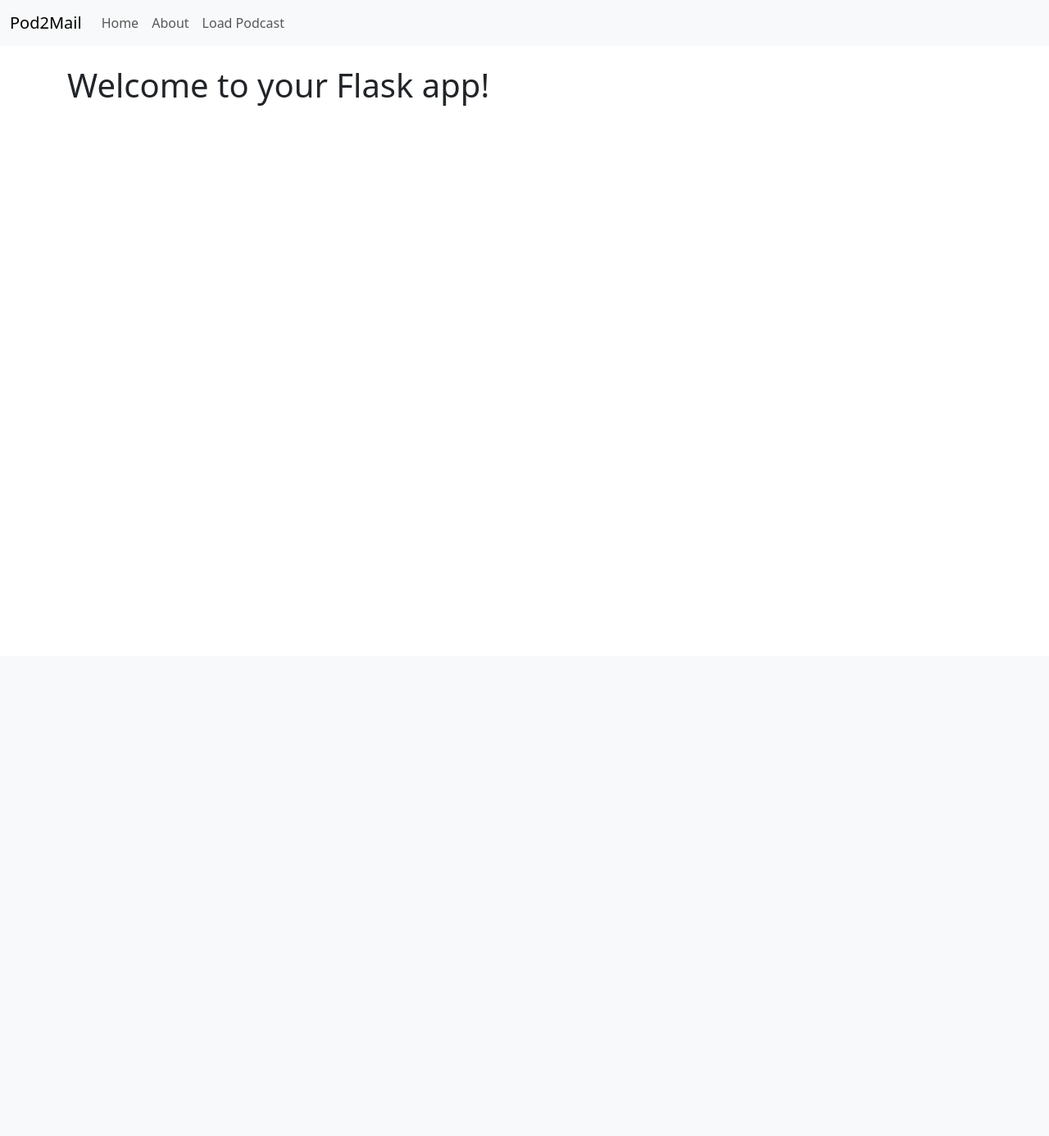
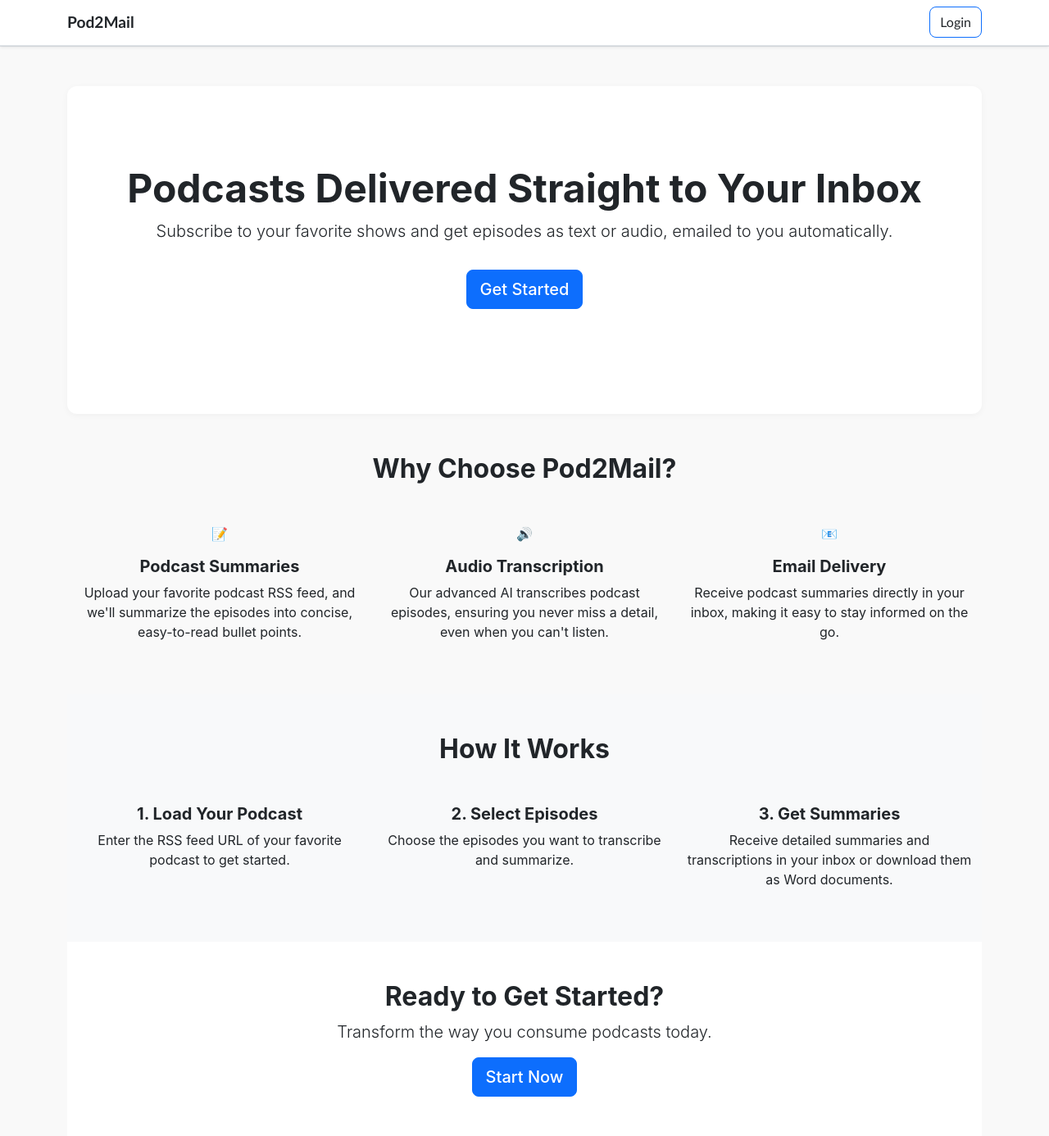
Before and after one commit to JohnRuddy/Pod2Mail, a Flask app: page / in a window 1280 px wide. Shown: the whole page at 82% size. Before the commit the page ends 129 px from the top, so only its background shows below. Run offline with Flask 3, Linux system fonts and the light colour scheme.

Commit message:
WIP 03052025

```diff
--- a/pod2email/app.py
+++ b/pod2email/app.py
@@ -1,3 +1,4 @@
+import asyncio
 from flask import Flask, render_template, request, send_file
 import requests
 import xml.etree.ElementTree as ET
@@ -5,6 +6,8 @@ from config import Config
 import openai
 from docx import Document
 import os
+import re
+import math
 
 app = Flask(__name__)
 app.config.from_object(Config)
@@ -20,14 +23,38 @@ def home():
 def about():
     return render_template("about.html")
 
+def get_audio_url(item):
+    """
+    Extract the audio file URL from an RSS feed item.
+    Supports MP3, MP4, and WAV formats.
+    """
+    # Check the <enclosure> tag
+    enclosure = item.find("enclosure")
+    if enclosure is not None and "url" in enclosure.attrib:
+        url = enclosure.get("url")
+        if url.endswith((".mp3", ".mp4", ".wav")):
+            return url
+
+    # Check other fields (e.g., <link>)
+    link = item.find("link")
+    if link is not None and link.text.endswith((".mp3", ".mp4", ".wav")):
+        return link.text
+
+    # Add more checks if needed for other fields
+    return None
+
 @app.route("/load_podcast", methods=["GET", "POST"])
 def load_podcast():
     episodes = []
+    podcast_xml = None  # Variable to store the XML content for inspection
     if request.method == "POST":
         rss_url = request.form.get("rss_url")
         try:
             response = requests.get(rss_url)
             response.raise_for_status()  # Raise an error for bad responses
+            podcast_xml = response.content.decode("utf-8")  # Decode and store the XML
+            print(f"Podcast XML:\n{podcast_xml}")  # Debug statement to inspect the XML
+
             root = ET.fromstring(response.content)
 
             # Parse the RSS feed
@@ -35,8 +62,7 @@ def load_podcast():
                 title = item.find("title").text if item.find("title") is not None else "No Title"
                 link = item.find("link").text if item.find("link") is not None else "No Link"
                 pub_date = item.find("pubDate").text if item.find("pubDate") is not None else "Unknown"
-                enclosure = item.find("enclosure")
-                audio_url = enclosure.get("url") if enclosure is not None else None
+                audio_url = get_audio_url(item)  # Use the helper function to find the audio URL
                 episodes.append({
                     "id": link,
                     "title": title,
@@ -48,11 +74,133 @@ def load_podcast():
     return render_template("load_podcast.html", episodes=episodes)
 
 @app.route("/summarize", methods=["POST"])
-def summarize():
+async def summarize():
     selected_episodes = request.form.getlist("selected_episodes")
     episodes = request.form.to_dict(flat=False)  # Get all form data as a dictionary
     summaries = []
 
+    async def process_episode(episode_id, audio_url):
+        try:
+            # Sanitize the episode_id to create a valid filename
+            sanitized_episode_id = re.sub(r'[^\w\-]', '_', episode_id)  # Replace invalid characters with underscores
+            audio_file_path = f"episode_{sanitized_episode_id}.mp3"
+
+            # Fetch the audio content
+            print(f"Fetching audio file for episode {episode_id} from URL: {audio_url}")  # Debug statement
+            response = requests.get(audio_url)
+            response.raise_for_status()  # Ensure the request was successful
+            audio_content = response.content
+
+            # Save the audio file locally
+            with open(audio_file_path, "wb") as f:
+                f.write(audio_content)
+            print(f"Audio file saved to {audio_file_path}")  # Debug statement
+
+            # Check file size and split if necessary
+            max_size = 25 * 1024 * 1024  # 25 MB limit
+            file_size = os.path.getsize(audio_file_path)
+            if file_size > max_size:
+                print(f"File size ({file_size} bytes) exceeds limit. Splitting file...")
+                audio_chunks = split_file(audio_file_path, max_size)
+            else:
+                audio_chunks = [audio_file_path]
+
+            # Process each chunk
+            transcription_text = ""
+            for chunk_path in audio_chunks:
+                chunk_size = os.path.getsize(chunk_path)
+                if chunk_size > max_size:
+                    print(f"Chunk size ({chunk_size} bytes) still exceeds limit. Skipping chunk: {chunk_path}")
+                    continue  # Skip chunks that still exceed the limit
+
+                print(f"Processing chunk: {chunk_path}")
+                with open(chunk_path, "rb") as chunk_file:
+                    transcription_response = await openai.Audio.atranscribe(
+                        model="whisper-1",
+                        file=chunk_file
+                    )
+                    transcription_text += transcription_response["text"] + "\n"
+
+            # Split transcription text into smaller chunks for summarization
+            max_tokens = 8000  # Leave some buffer for the prompt
+            transcription_chunks = split_text_into_chunks(transcription_text, max_tokens)
+
+            # Summarize each chunk
+            summary_text = ""
+            for i, chunk in enumerate(transcription_chunks):
+                print(f"Summarizing chunk {i + 1}/{len(transcription_chunks)}")
+                summary_response = await openai.ChatCompletion.acreate(
+                    model="gpt-4",
+                    messages=[
+                        {"role": "system", "content": "You are a summarization assistant."},
+                        {"role": "user", "content": f"Summarize the following text into bullet points:\n\n{chunk}"},
+                    ]
+                )
+                summary_text += summary_response["choices"][0]["message"]["content"] + "\n"
+
+            # Save the summary to a Word document
+            summary_file_path = f"summary_{sanitized_episode_id}.docx"
+            doc = Document()
+            doc.add_heading(f"Summary for Episode {episode_id}", level=1)
+            for bullet in summary_text.split("\n"):
+                if bullet.strip():
+                    doc.add_paragraph(bullet.strip(), style="List Bullet")
+            doc.save(summary_file_path)
+
+            # Clean up temporary chunk files
+            for chunk_path in audio_chunks:
+                os.remove(chunk_path)
+
+            return {"episode_id": episode_id, "file_path": summary_file_path, "summary": summary_text.strip()}
+        except Exception as e:
+            print(f"Error processing episode {episode_id}: {e}")
+            return None
+
+    def split_file(file_path, max_size):
+        """
+        Splits a file into smaller chunks if it exceeds the max_size.
+        Returns a list of chunk file paths.
+        """
+        chunk_paths = []
+        base_name, ext = os.path.splitext(file_path)  # Separate the base name and extension
+        with open(file_path, "rb") as f:
+            chunk_index = 0
+            while True:
+                # Read slightly less than max_size to account for overhead
+                chunk_data = f.read(max_size - 1024)
+                if not chunk_data:
+                    break
+                # Create a chunk file with the same extension
+                chunk_path = f"{base_name}_chunk{chunk_index}{ext}"
+                with open(chunk_path, "wb") as chunk_file:
+                    chunk_file.write(chunk_data)
+                chunk_paths.append(chunk_path)
+                chunk_index += 1
+        return chunk_paths
+
+    def split_text_into_chunks(text, max_tokens):
+        """
+        Splits a large text into smaller chunks based on the maximum token limit.
+        """
+        words = text.split()
+        chunks = []
+        current_chunk = []
+
+        for word in words:
+            current_chunk.append(word)
+            # Estimate token count (1 word ≈ 1 token for simplicity)
+            if len(current_chunk) >= max_tokens:
+                chunks.append(" ".join(current_chunk))
+                current_chunk = []
+
+        # Add the last chunk if it exists
+        if current_chunk:
+            chunks.append(" ".join(current_chunk))
+
+        return chunks
+
+    # Process all selected episodes concurrently
+    tasks = []
     for episode_id in selected_episodes:
         # Find the episode's audio URL
         audio_url = None
@@ -62,36 +210,13 @@ def summarize():
                 break
 
         if audio_url:
-            try:
-                # Use OpenAI API to transcribe the audio
-                audio_content = requests.get(audio_url).content
-                transcription_response = openai.Audio.transcribe("whisper-1", audio_content)
-                transcription_text = transcription_response["text"]
+            tasks.append(process_episode(episode_id, audio_url))
 
-                # Use OpenAI API to summarize the transcription
-                summary_response = openai.Completion.create(
-                    engine="text-davinci-003",
-                    prompt=f"Summarize the following text into bullet points:\n\n{transcription_text}",
-                    max_tokens=150,
-                    temperature=0.7,
-                )
-                summary_text = summary_response["choices"][0]["text"]
+    # Wait for all tasks to complete
+    results = await asyncio.gather(*tasks)
 
-                # Save the summary to a Word document
-                doc = Document()
-                doc.add_heading(f"Summary for Episode {episode_id}", level=1)
-                for bullet in summary_text.split("\n"):
-                    if bullet.strip():
-                        doc.add_paragraph(bullet.strip(), style="List Bullet")
-                file_path = f"summary_{episode_id}.docx"
-                doc.save(file_path)
-
-                summaries.append({
-                    "episode_id": episode_id,
-                    "file_path": file_path,
-                })
-            except Exception as e:
-                print(f"Error processing episode {episode_id}: {e}")
+    # Filter out any failed tasks
+    summaries = [result for result in results if result is not None]
 
     return render_template("summarize.html", summaries=summaries)
 
--- /dev/null
+++ b/pod2email/static/palette.css
@@ -0,0 +1,104 @@
+:root {
+    /* Monochrome base tones */
+    --bs-body-bg: #f9f9f9;
+    --bs-body-color: #212529;
+    --bs-dark: #212529;
+    --bs-light: #ffffff;
+    --bs-secondary: #6c757d;
+    --bs-border-color: #dee2e6;
+
+    --bs-font-sans-serif: 'Inter', 'Segoe UI', sans-serif;
+
+    /* Sizing and rounding */
+    --bs-border-radius: 0.75rem;
+    --bs-border-radius-sm: 0.5rem;
+    --bs-border-radius-lg: 1rem;
+
+    /* Shadows */
+    --mono-shadow: 0 2px 8px rgba(0, 0, 0, 0.04);
+    --mono-shadow-hover: 0 4px 12px rgba(0, 0, 0, 0.08);
+  }
+
+  /* General styles */
+  body {
+    background-color: var(--bs-body-bg);
+    color: var(--bs-body-color);
+    font-family: var(--bs-font-sans-serif);
+  }
+
+  /* Navbar */
+  .navbar {
+    background-color: var(--bs-light);
+    border-bottom: 1px solid var(--bs-border-color);
+    color: var(--bs-body-color);
+  }
+
+  .navbar a {
+    color: var(--bs-body-color);
+  }
+
+  .navbar a:hover {
+    color: var(--bs-secondary);
+  }
+
+  /* Hero section */
+  .hero {
+    background-color: #ffffff;
+    color: var(--bs-dark);
+    text-align: center;
+    padding: 5rem 2rem;
+    border-radius: var(--bs-border-radius);
+    box-shadow: var(--mono-shadow);
+  }
+
+  .hero h1 {
+    font-size: 3rem;
+    font-weight: 600;
+  }
+
+  .hero .btn {
+    margin-top: 1.5rem;
+  }
+
+  /* Cards */
+  .card {
+    background-color: #ffffff;
+    color: var(--bs-dark);
+    border: 1px solid var(--bs-border-color);
+    border-radius: var(--bs-border-radius);
+    box-shadow: var(--mono-shadow);
+    transition: box-shadow 0.2s ease;
+  }
+
+  .card:hover {
+    box-shadow: var(--mono-shadow-hover);
+  }
+
+  /* Buttons */
+  .btn {
+    border-radius: 0.5rem;
+    font-weight: 500;
+  }
+
+  /* Forms */
+  .form-control {
+    background-color: #ffffff;
+    color: var(--bs-dark);
+    border: 1px solid var(--bs-border-color);
+  }
+
+  .form-control:focus {
+    border-color: var(--bs-dark);
+    box-shadow: 0 0 0 0.2rem rgba(33, 37, 41, 0.1);
+    background-color: #fff;
+  }
+
+  /* Footer */
+  footer {
+    background-color: #f1f1f1;
+    color: #6c757d;
+    padding: 2rem 1rem;
+    font-size: 0.875rem;
+    text-align: center;
+    border-top: 1px solid var(--bs-border-color);
+  }
--- a/pod2email/templates/base.html
+++ b/pod2email/templates/base.html
@@ -6,7 +6,8 @@
     <title>{% block title %}Pod2Mail{% endblock %}</title>
     <!-- Bootstrap CSS -->
     <link href="https://cdn.jsdelivr.net/npm/bootstrap@5.3.0/dist/css/bootstrap.min.css" rel="stylesheet">
-    <link rel="stylesheet" href="{{ url_for('static', filename='css/styles.css') }}">
+    <link rel="stylesheet" href="{{ url_for('static', filename='site.css') }}">
+    <link rel="stylesheet" href="{{ url_for('static', filename='palette.css') }}">
 </head>
 <body>
     <nav class="navbar navbar-expand-lg navbar-light bg-light">
--- a/pod2email/templates/home.html
+++ b/pod2email/templates/home.html
@@ -1,5 +1,71 @@
 {% extends 'base.html' %}
 
+{% block title %}Pod2Mail - Your Podcast to Email Solution{% endblock %}
+
 {% block content %}
-    <h1>{% block title %} Welcome to your Flask app! {% endblock %}</h1>
+  <nav class="navbar navbar-light bg-white shadow-sm fixed-top">
+    <div class="container">
+      <a class="navbar-brand fw-bold" href="/">Pod2Mail</a>
+      <a href="#" class="btn btn-outline-primary">Login</a>
+    </div>
+  </nav>
+
+  <section class="hero mt-5 pt-5">
+    <div class="container text-center py-5">
+      <h1 class="display-4 fw-bold">Podcasts Delivered Straight to Your Inbox</h1>
+      <p class="lead">Subscribe to your favorite shows and get episodes as text or audio, emailed to you automatically.</p>
+      <a href="{{ url_for('load_podcast') }}" class="btn btn-primary btn-lg mt-3">Get Started</a>
+    </div>
+  </section>
+
+  <section class="features py-5">
+    <div class="container">
+      <h2 class="fw-bold text-center mb-5">Why Choose Pod2Mail?</h2>
+      <div class="row g-4">
+        <div class="col-md-4 text-center">
+          <div class="feature-icon mb-3">📝</div>
+          <h5 class="fw-bold">Podcast Summaries</h5>
+          <p>Upload your favorite podcast RSS feed, and we'll summarize the episodes into concise, easy-to-read bullet points.</p>
+        </div>
+        <div class="col-md-4 text-center">
+          <div class="feature-icon mb-3">🔊</div>
+          <h5 class="fw-bold">Audio Transcription</h5>
+          <p>Our advanced AI transcribes podcast episodes, ensuring you never miss a detail, even when you can't listen.</p>
+        </div>
+        <div class="col-md-4 text-center">
+          <div class="feature-icon mb-3">📧</div>
+          <h5 class="fw-bold">Email Delivery</h5>
+          <p>Receive podcast summaries directly in your inbox, making it easy to stay informed on the go.</p>
+        </div>
+      </div>
+    </div>
+  </section>
+
+  <section class="how-it-works bg-light py-5">
+    <div class="container">
+      <h2 class="fw-bold text-center mb-5">How It Works</h2>
+      <div class="row text-center">
+        <div class="col-md-4">
+          <h5 class="fw-bold">1. Load Your Podcast</h5>
+          <p>Enter the RSS feed URL of your favorite podcast to get started.</p>
+        </div>
+        <div class="col-md-4">
+          <h5 class="fw-bold">2. Select Episodes</h5>
+          <p>Choose the episodes you want to transcribe and summarize.</p>
+        </div>
+        <div class="col-md-4">
+          <h5 class="fw-bold">3. Get Summaries</h5>
+          <p>Receive detailed summaries and transcriptions in your inbox or download them as Word documents.</p>
+        </div>
+      </div>
+    </div>
+  </section>
+
+  <section class="cta-section text-center py-5 bg-white">
+    <div class="container">
+      <h2 class="fw-bold">Ready to Get Started?</h2>
+      <p class="lead">Transform the way you consume podcasts today.</p>
+      <a href="{{ url_for('load_podcast') }}" class="btn btn-primary btn-lg">Start Now</a>
+    </div>
+  </section>
 {% endblock %}
--- a/pod2email/templates/load_podcast.html
+++ b/pod2email/templates/load_podcast.html
@@ -31,6 +31,7 @@
                                 <td>{{ episode['title'] }}</td>
                                 <td>{{ episode['published_date'] }}</td>
                             </tr>
+                            <!-- Add hidden inputs for episode data -->
                             <input type="hidden" name="episodes[{{ loop.index0 }}][id]" value="{{ episode['id'] }}">
                             <input type="hidden" name="episodes[{{ loop.index0 }}][audio_url]" value="{{ episode['audio_url'] }}">
                         {% endfor %}
--- a/pod2email/templates/summarize.html
+++ b/pod2email/templates/summarize.html
@@ -8,7 +8,7 @@
                 {% for summary in summaries %}
                     <li class="list-group-item">
                         <h5>Episode ID: {{ summary.episode_id }}</h5>
-                        <a href="{{ url_for('download_file', filename=summary.file_path) }}" class="btn btn-primary">Download Summary</a>
+                        <p>{{ summary.summary }}</p>
                     </li>
                 {% endfor %}
             </ul>
```
Also changed, not shown: 14 other files.
